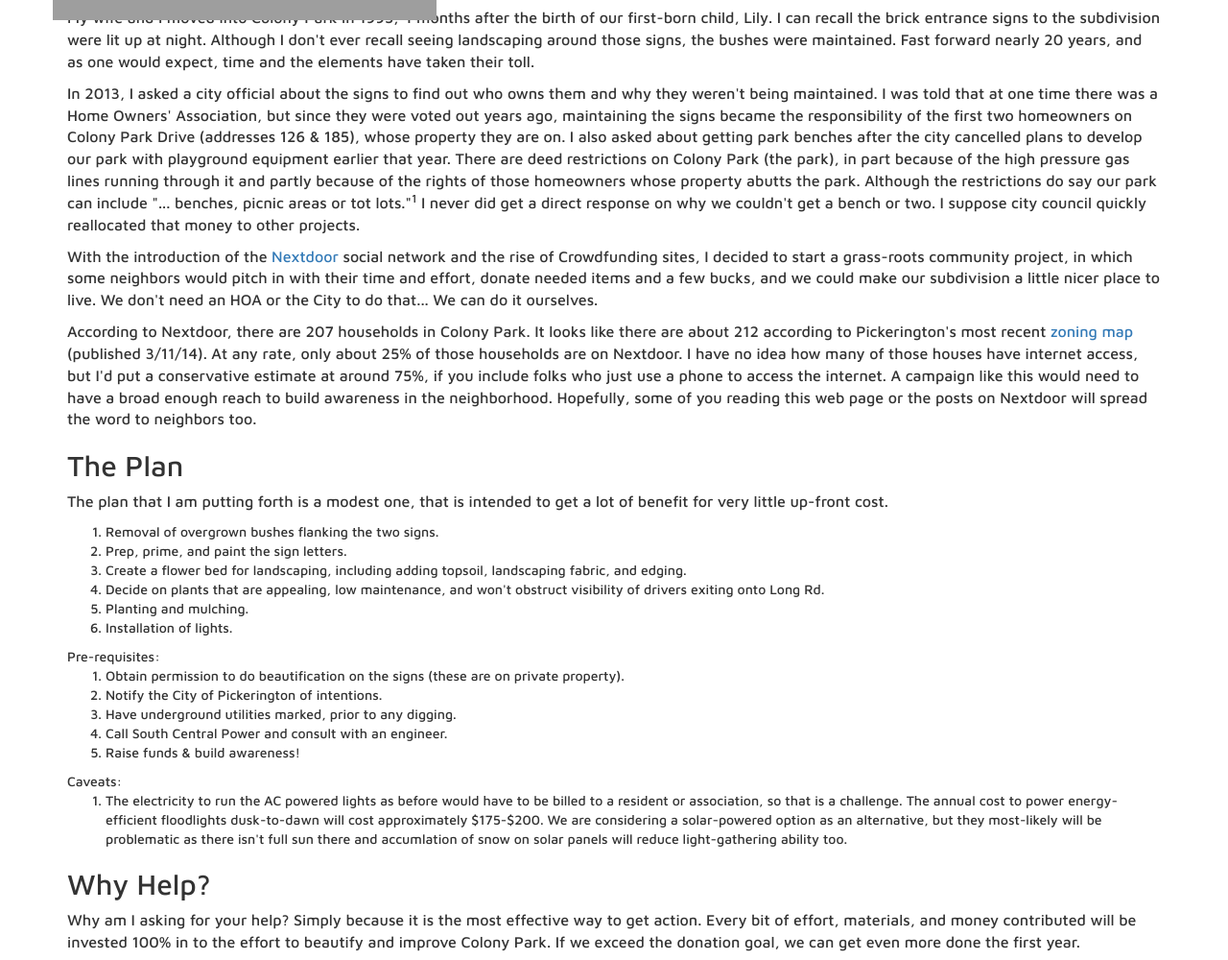
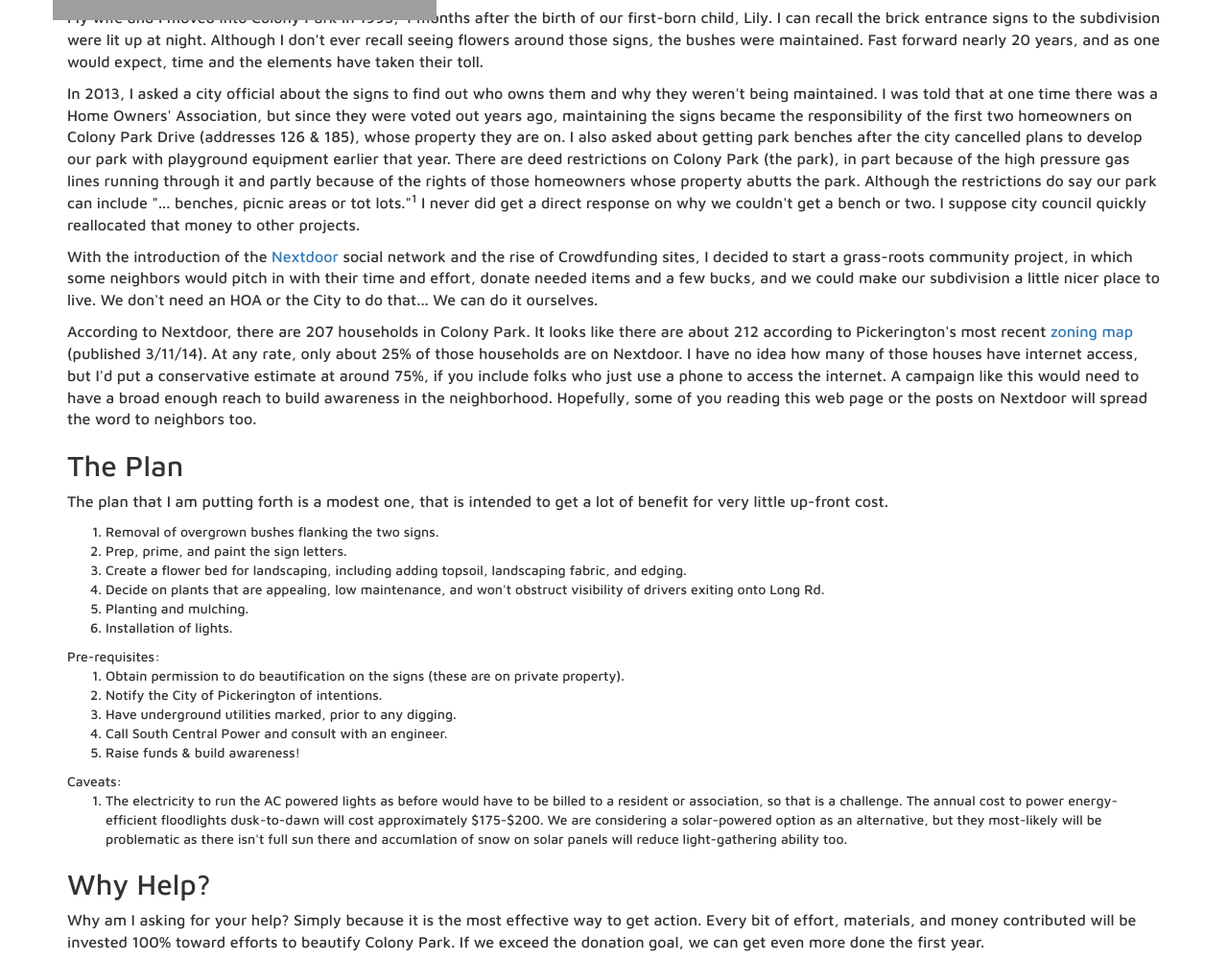
Before and after one commit to colonypark/colonypark.github.io, a plain HTML site: page beautification.html in a window 1280 px wide. Shown: the part 294-1294 px from the top of the page at 96% size. Drawn offline with Linux system fonts and the light colour scheme; grey boxes are pictures that could not be loaded; a script that the page names is missing.

```diff
--- a/beautification.html
+++ b/beautification.html
@@ -69,7 +69,7 @@
 				<p>After 40 years, our neighborhood is showing signs of it's age. From the condition of the front entrance, to the crumbling curbs and road surface. There are few features too, such as landscaping and park benches to improve appearances. The city's budget is needs-based and our roads are not the worst, according to the city, so that must wait for now. However, there is something we can do for ourselves to address the entrance signs and park.</p>
 
 				<h2>The Back Story</h2>
-				<p>My wife and I moved into Colony Park in 1995, 4 months after the birth of our first-born child, Lily. I can recall the brick entrance signs to the subdivision were lit up at night. Although I don't ever recall seeing landscaping around those signs, the bushes were maintained. Fast forward nearly 20 years, and as one would expect, time and the elements have taken their toll.</p>
+				<p>My wife and I moved into Colony Park in 1995, 4 months after the birth of our first-born child, Lily. I can recall the brick entrance signs to the subdivision were lit up at night. Although I don't ever recall seeing flowers	 around those signs, the bushes were maintained. Fast forward nearly 20 years, and as one would expect, time and the elements have taken their toll.</p>
 
 				<p>In 2013, I asked a city official about the signs to find out who owns them and why they weren't being maintained. I was told that at one time there was a Home Owners' Association, but since they were voted out years ago, maintaining the signs became the responsibility of the first two homeowners on Colony Park Drive (addresses 126 &amp; 185), whose property they are on. I also asked about getting park benches after the city cancelled plans to develop our park with playground equipment earlier that year. There are deed restrictions on Colony Park (the park), in part because of the high pressure gas lines running through it and partly because of the rights of those homeowners whose property abutts the park. Although the restrictions do say our park can include "... benches, picnic areas or tot lots."<sup>1</sup> I never did get a direct response on why we couldn't get a bench or two. I suppose city council quickly reallocated that money to other projects.</p>
 
@@ -101,7 +101,7 @@
 				</ol>
 
 				<h2>Why Help?</h2>
-				<p>Why am I asking for your help? Simply because it is the most effective way to get action. Every bit of effort, materials, and money contributed will be invested 100% in to the effort to beautify and improve Colony Park. If we exceed the donation goal, we can get even more done the first year.</p>
+				<p>Why am I asking for your help? Simply because it is the most effective way to get action. Every bit of effort, materials, and money contributed will be invested 100% toward efforts to beautify Colony Park. If we exceed the donation goal, we can get even more done the first year.</p>
 
 				<a class="btn btn-primary btn-lg" href="http://www.gofundme.com/colonypark" target="_blank">Donate Now!</a>
 
```
Also changed, not shown: budget.html (+1 -1 lines), index.html (+1 -1 lines).
